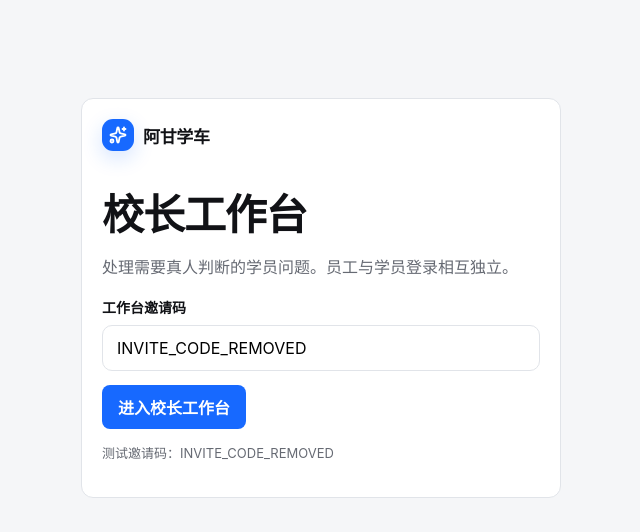
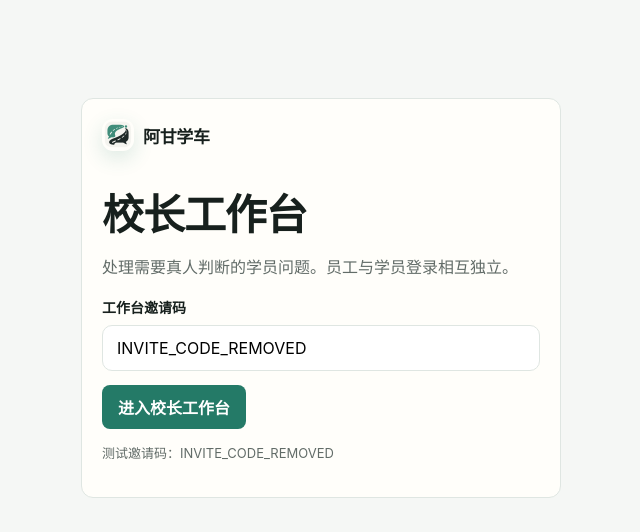
Before and after one commit to ChouchouPareto/agan-driving, a Next.js app in the folder frontend/: page /staff/enter in a window 1280 px wide. Shown: the top 532 px of the page, without its empty margins (319-959 px from the left). Built offline with nearby package versions, Linux system fonts and the light colour scheme.

Commit message:
style: integrate 阿甘学车 brand palette

```diff
--- a/frontend/app/globals.css
+++ b/frontend/app/globals.css
@@ -334,7 +334,7 @@ body { min-width: 320px; -webkit-font-smoothing: antialiased; }
 
 @media (max-width: 600px) {
   .topbar { height: 62px; padding: max(4px, env(safe-area-inset-top)) 12px 0; }
-  .topbar .brandMark { display: none; }
+  .topbar .brandMark { width: 28px; height: 28px; display: block; border-radius: 9px; }
   .topbar .brand { font-size: 18px; }
   .main { width: 100%; padding: 0 16px; }
   .main:has(.chatPage) { height: calc(100dvh - 62px); padding: 0 16px; }
@@ -364,24 +364,27 @@ body { min-width: 320px; -webkit-font-smoothing: antialiased; }
   .drawerScrim, .appDrawer { transition: none; }
 }
 
-/* V2 visual convergence: ink, paper and one functional blue. */
+/* 阿甘学车品牌色：取自青绿道路 Logo，以米白和近黑承载主要内容。 */
 :root {
-  --primary: #1769ff;
-  --primary-hover: #0756e8;
-  --primary-soft: #edf4ff;
-  --background: #f5f6f8;
-  --surface: #ffffff;
-  --text: #111216;
-  --secondary: #666a73;
-  --border: #e1e4e9;
-  --soft-surface: #eef0f3;
-  --success: #1769ff;
-  --warning: #111216;
-  --danger: #111216;
+  --primary: #247a67;
+  --primary-hover: #1b6657;
+  --primary-soft: #e9f4f0;
+  --background: #f5f7f5;
+  --surface: #fffefa;
+  --text: #17201d;
+  --secondary: #626c68;
+  --border: #dfe6e2;
+  --soft-surface: #edf1ef;
+  --success: #168a50;
+  --warning: #9a6300;
+  --danger: #c43d4b;
 }
-button:focus-visible, input:focus-visible, textarea:focus-visible, summary:focus-visible, a:focus-visible { outline-color: rgba(23,105,255,.28); }
-.brandMark, .assistantAvatar { box-shadow: 0 7px 20px rgba(23,105,255,.18); }
-.sessionNotice, .chatError, .error { color: var(--text); background: var(--primary-soft); border-color: #b9d1ff; }
+button:focus-visible, input:focus-visible, textarea:focus-visible, summary:focus-visible, a:focus-visible { outline-color: rgba(36,122,103,.3); }
+.brandMark { overflow: hidden; background: #fffefa; box-shadow: 0 7px 20px rgba(36,122,103,.16); }
+.brandMark img { width: 100%; height: 100%; display: block; object-fit: cover; }
+.assistantAvatar { background: var(--primary); box-shadow: 0 7px 20px rgba(36,122,103,.16); }
+.sessionNotice, .chatError, .error { color: var(--text); background: var(--primary-soft); border-color: #acd2c7; }
+.chatInputBox:focus-within { border-color: #91bfb3; box-shadow: 0 0 0 3px rgba(36,122,103,.1), 0 10px 34px rgba(23,32,29,.1); }
 .knowledgeConnection.connected svg, .knowledgeConnection b { color: var(--primary); }
 .knowledgeConnection b { background: var(--primary-soft); }
 
@@ -416,7 +419,7 @@ button:focus-visible, input:focus-visible, textarea:focus-visible, summary:focus
   transition: transform 480ms cubic-bezier(.2,.8,.2,1);
   pointer-events: none;
 }
-.specularButton:hover, .specularLink:hover { transform: translateY(-1px); border-color: #a9c7ff; box-shadow: 0 8px 24px rgba(23,105,255,.12); }
+.specularButton:hover, .specularLink:hover { transform: translateY(-1px); border-color: #91bfb3; box-shadow: 0 8px 24px rgba(36,122,103,.12); }
 .specularButton:hover::before, .specularLink:hover::before { transform: translateX(62%) rotate(7deg); }
 .specularButton:active, .specularLink:active { transform: scale(.975); }
 .specularButton > span { display: inline-flex; align-items: center; justify-content: center; gap: 8px; }
@@ -448,9 +451,9 @@ button:focus-visible, input:focus-visible, textarea:focus-visible, summary:focus
 .newConversation:hover { background: var(--text); transform: translateY(-1px); box-shadow: 0 10px 26px rgba(17,18,22,.14); }
 .drawerNav { gap: 9px; }
 .drawerNav a { min-height: 50px; width: fit-content; max-width: 100%; border: 1px solid transparent; border-radius: 999px; transition: width 220ms ease, background 180ms ease, color 180ms ease; }
-.drawerNav a:hover { width: 100%; background: var(--primary-soft); color: var(--primary); border-color: #cfe0ff; }
+.drawerNav a:hover { width: 100%; background: var(--primary-soft); color: var(--primary); border-color: #bcd9d1; }
 .drawerNav a:hover svg { color: var(--primary); }
-.stageSelector button.active { border-color: #a9c7ff; background: var(--primary-soft); color: var(--primary); }
+.stageSelector button.active { border-color: #91bfb3; background: var(--primary-soft); color: var(--primary); }
 
 /* GlassIcons-inspired controls in the composer and tool sheet. */
 .composerIconButton, .chatInputActions .uploadButton, .chatSendButton {
@@ -473,7 +476,7 @@ button:focus-visible, input:focus-visible, textarea:focus-visible, summary:focus
   transform: rotate(-8deg);
   transition: transform 180ms ease;
 }
-.composerIconButton:hover, .chatInputActions .uploadButton:hover, .chatSendButton:hover:not(:disabled) { background: #fff; transform: translateY(-2px); box-shadow: 0 10px 22px rgba(23,105,255,.14); }
+.composerIconButton:hover, .chatInputActions .uploadButton:hover, .chatSendButton:hover:not(:disabled) { background: #fff; transform: translateY(-2px); box-shadow: 0 10px 22px rgba(36,122,103,.14); }
 .composerIconButton:hover::before, .chatInputActions .uploadButton:hover::before, .chatSendButton:hover::before { transform: rotate(0); }
 .chatSendButton { border-radius: 15px; background: var(--primary); color: white; border-color: var(--primary); }
 .chatSendButton::before { background: rgba(255,255,255,.18); }
@@ -508,12 +511,12 @@ button:focus-visible, input:focus-visible, textarea:focus-visible, summary:focus
 .practiceOption { border-radius: 15px; }
 .practiceOption.correct { border-color: #9fd3b7; background: #f0faf4; color: #17643d; }
 .practiceOption.wrong { border-color: #e8aeb5; background: #fff5f6; color: #962b38; }
-.practiceResult { border: 1px solid #cfe0ff; border-radius: 16px; background: var(--primary-soft); color: var(--text); }
+.practiceResult { border: 1px solid #bcd9d1; border-radius: 16px; background: var(--primary-soft); color: var(--text); }
 .correctResult { border-color: #b7ddc8; background: #eff9f3; color: #155f39; }
 .wrongResult { border-color: #f0c2c7; background: #fff3f4; color: #8f2834; }
 .specularLink { width: fit-content; margin-top: 12px; --specular-bg: white; --specular-fg: var(--primary); }
 .practiceActions .primary { background: var(--primary); }
-.learningInsight { margin: 0 0 13px; padding: 14px 16px; display: flex; align-items: center; justify-content: space-between; gap: 18px; border: 1px solid #cfe0ff; border-radius: 16px; background: var(--primary-soft); }
+.learningInsight { margin: 0 0 13px; padding: 14px 16px; display: flex; align-items: center; justify-content: space-between; gap: 18px; border: 1px solid #bcd9d1; border-radius: 16px; background: var(--primary-soft); }
 .learningInsight div { display: grid; gap: 4px; }
 .learningInsight span { color: var(--primary); font-size: 11px; font-weight: 800; }
 .learningInsight strong { font-size: 14px; line-height: 1.5; }
--- a/frontend/components/layout/brand.tsx
+++ b/frontend/components/layout/brand.tsx
@@ -1,2 +1,5 @@
-import { Sparkles } from "lucide-react";
-export function Brand() { return <div className="brand"><span className="brandMark" aria-hidden="true"><Sparkles size={18} strokeWidth={2.4}/></span><span>阿甘学车</span></div>; }
+import Image from "next/image";
+
+export function Brand() {
+  return <div className="brand"><span className="brandMark" aria-hidden="true"><Image src="/brand/agan-driving-logo.png" alt="" width={32} height={32} priority /></span><span>阿甘学车</span></div>;
+}
```
Also changed, not shown: frontend/public/brand/agan-driving-logo.png (added).
